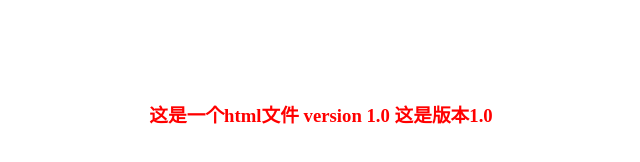
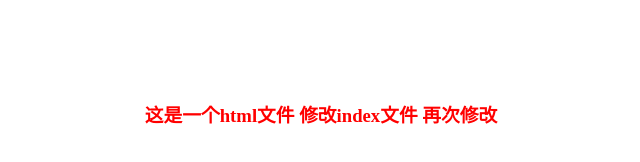
Before and after one commit to caohangabc/testHang, a plain HTML site: page index.html in a window 1280 px wide. Shown: the whole page, without its empty margins (319-959 px from the left). Drawn offline with Linux system fonts and the light colour scheme.

Commit message:
reset rewrite

```diff
--- a/index.html
+++ b/index.html
@@ -6,6 +6,6 @@
 	<link rel="stylesheet" type="text/css" href="style.css">
 </head>
 <body>
-	<h3>这是一个html文件 version 1.0 这是版本1.0</h3>
+	<h3>这是一个html文件 修改index文件 再次修改</h3>
 </body>
 </html>
```
